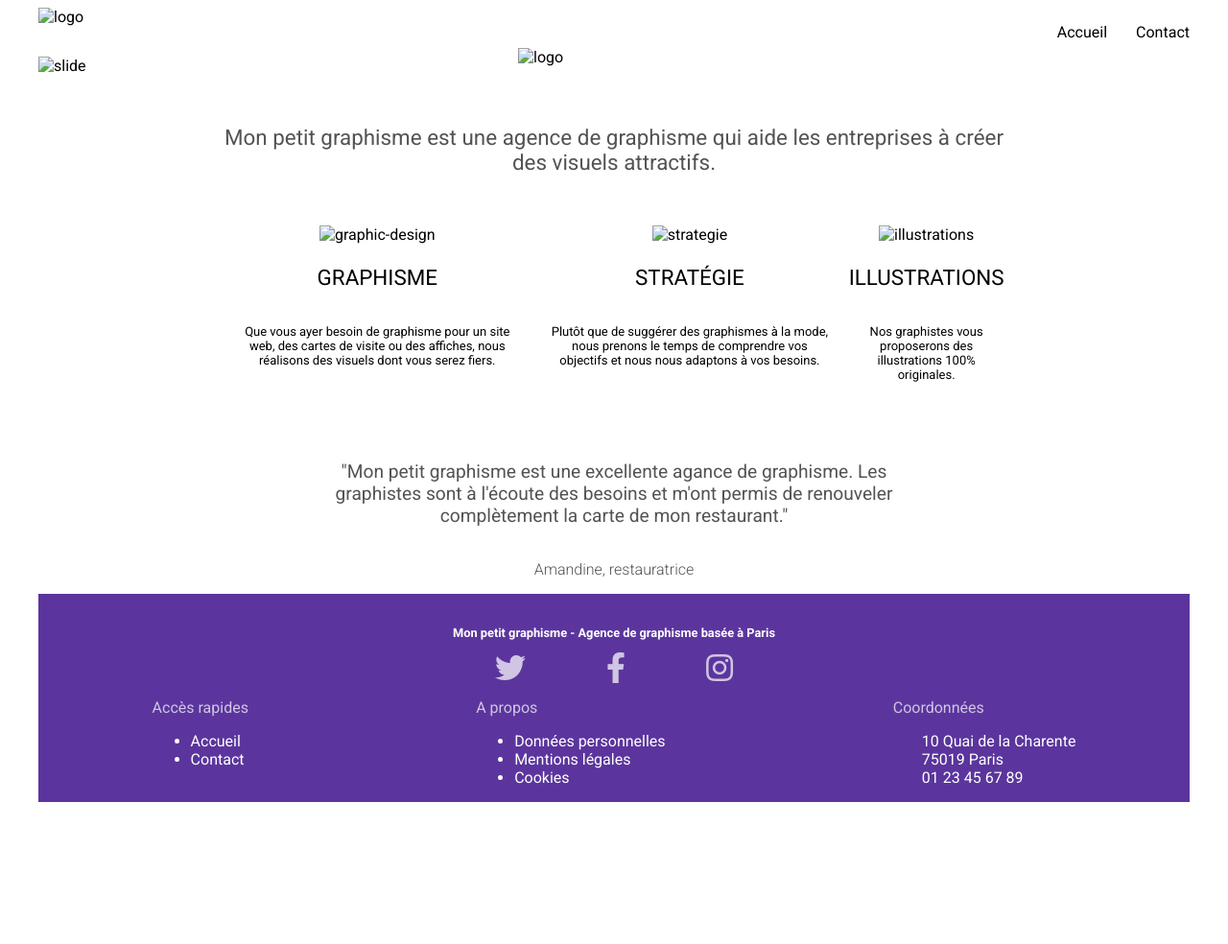
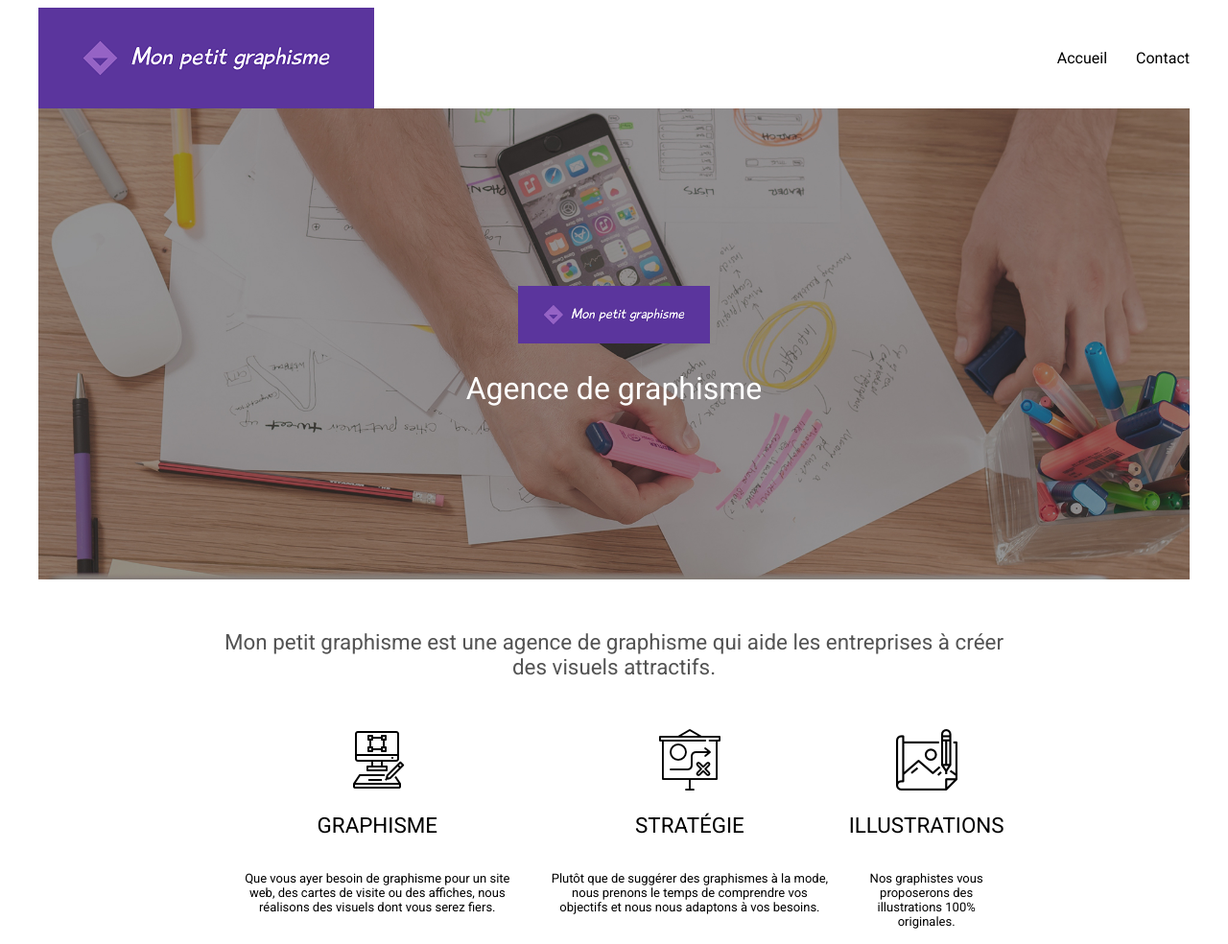
Before and after one commit to AnthonyWarnault/DefiP2, a plain HTML site: page index.html in a window 1280 px wide. Shown: the top 984 px of the page at 96% size. Before the commit the page ends 844 px from the top, so only its background shows below. Drawn offline with Linux system fonts and the light colour scheme; the site is published under a folder, as on GitHub Pages, so addresses that start at the root find nothing.

Commit message:
Correction bug images

```diff
--- a/index.html
+++ b/index.html
@@ -13,7 +13,7 @@
     <div id="container">
         <header>
             <div class="logo-header">
-                <img src="/images/logo_long.png" alt="logo">
+                <img src="images/logo_long.png" alt="logo">
             </div>
             <nav>
                 <ul>
@@ -25,8 +25,8 @@
 
         <section class="corps">
             <div class="maquette">
-                <img src="/images/backgroung_image.jpg" alt="slide" id="slide">
-                <img src="/images/logo_long.png" alt="logo" id="logo">
+                <img src="images/backgroung_image.jpg" alt="slide" id="slide">
+                <img src="images/logo_long.png" alt="logo" id="logo">
                 <p>Agence de graphisme</p>
             </div>
             <div class="contenu">
@@ -35,17 +35,17 @@
                 </div>
                 <div class="body-contenu">
                     <div class="graphisme">
-                        <img src="/images/graphic-design.png" alt="graphic-design">
+                        <img src="images/graphic-design.png" alt="graphic-design">
                         <h3>GRAPHISME</h3>
                         <p>Que vous ayer besoin de graphisme pour un site web, des cartes de visite ou des affiches, nous réalisons des visuels dont vous serez fiers.</p>
                     </div>
                     <div class="strategie">
-                        <img src="/images/strategie.png" alt="strategie">
+                        <img src="images/strategie.png" alt="strategie">
                         <h3>STRATÉGIE</h3>
                         <p>Plutôt que de suggérer des graphismes à la mode, nous prenons le temps de comprendre vos objectifs et nous nous adaptons à vos besoins.</p>
                     </div>
                     <div class="illustrations">
-                        <img src="/images/illustrations.png" alt="illustrations">
+                        <img src="images/illustrations.png" alt="illustrations">
                         <h3>ILLUSTRATIONS</h3>
                         <p>Nos graphistes vous proposerons des illustrations 100% originales.</p>
                     </div>
```
